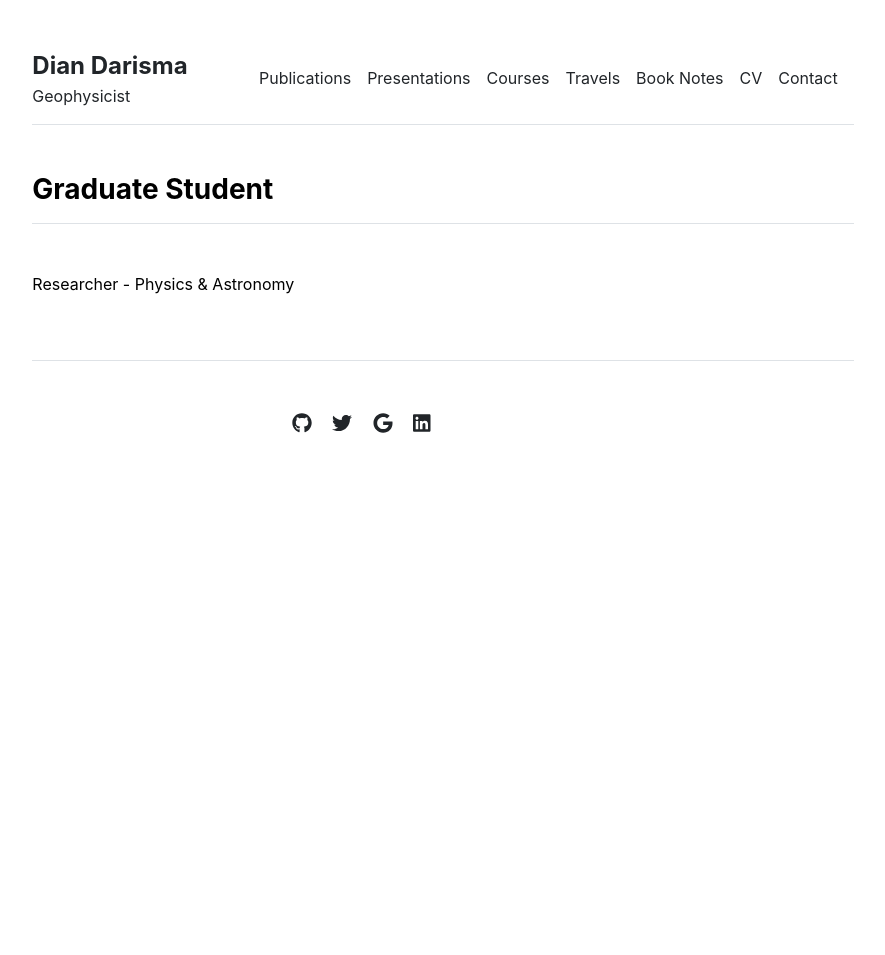
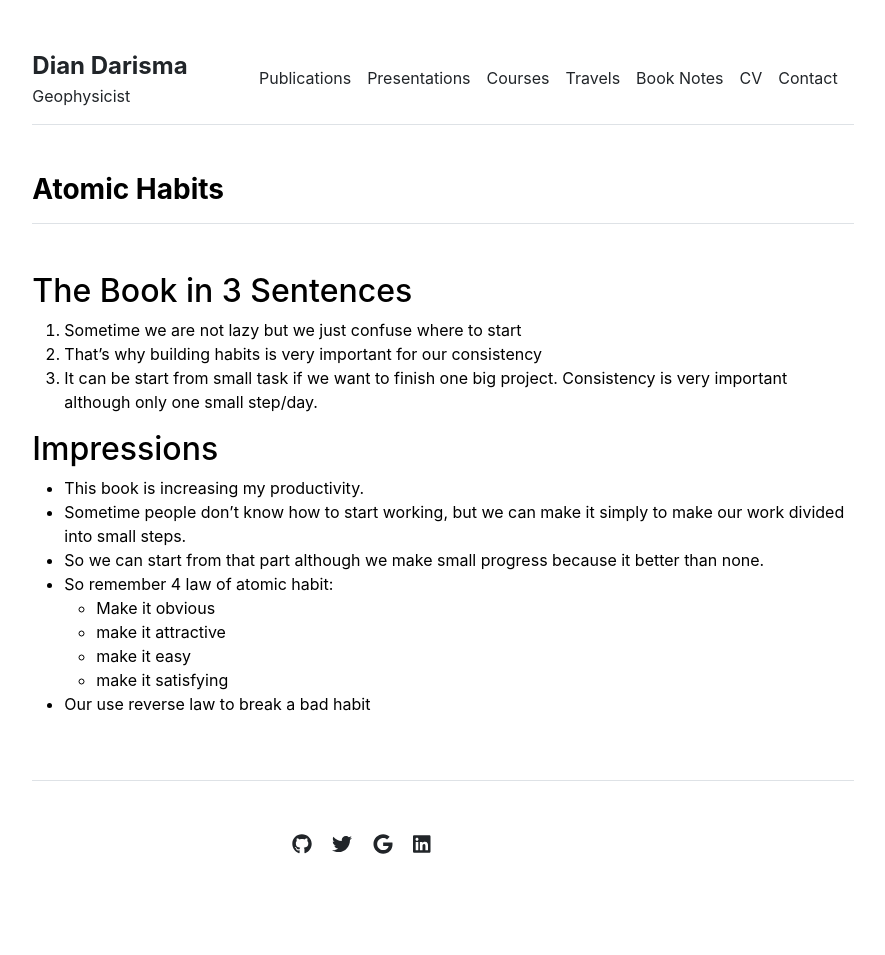
Before and after one commit to diandarisma/diandarisma.github.io, a Jekyll site: the page built from booknotes/atomichabits.md, in a window 1280 px wide. Shown: the whole page, without its empty margins (197-1082 px from the left). Built offline with Jekyll 4.4.1, drawn with Linux system fonts in a browser that asks for light colours; before the commit the page ends 900 px from its top, so only the background shows below that.

Commit message:
Update atomichabits.md

```diff
--- a/booknotes/atomichabits.md
+++ b/booknotes/atomichabits.md
@@ -1,6 +1,22 @@
 ---
 layout: page
-title: "Graduate Student"
+title: "Atomic Habits"
 ---
 
-Researcher - Physics & Astronomy
+The Book in 3 Sentences
+---
+1. Sometime we are not lazy but we just confuse where to start
+2. That’s why building habits is very important for our consistency
+3. It can be start from small task if we want to finish one big project. Consistency is very important although only one small step/day.
+
+Impressions
+---
+- This book is increasing my productivity.
+- Sometime people don’t know how to start working, but we can make it simply to make our work divided into small steps.
+- So we can start from that part although we make small progress because it better than none.
+- So remember 4 law of atomic habit:
+    - Make it obvious
+    - make it attractive
+    - make it easy
+    - make it satisfying
+- Our use reverse law to break a bad habit
```
